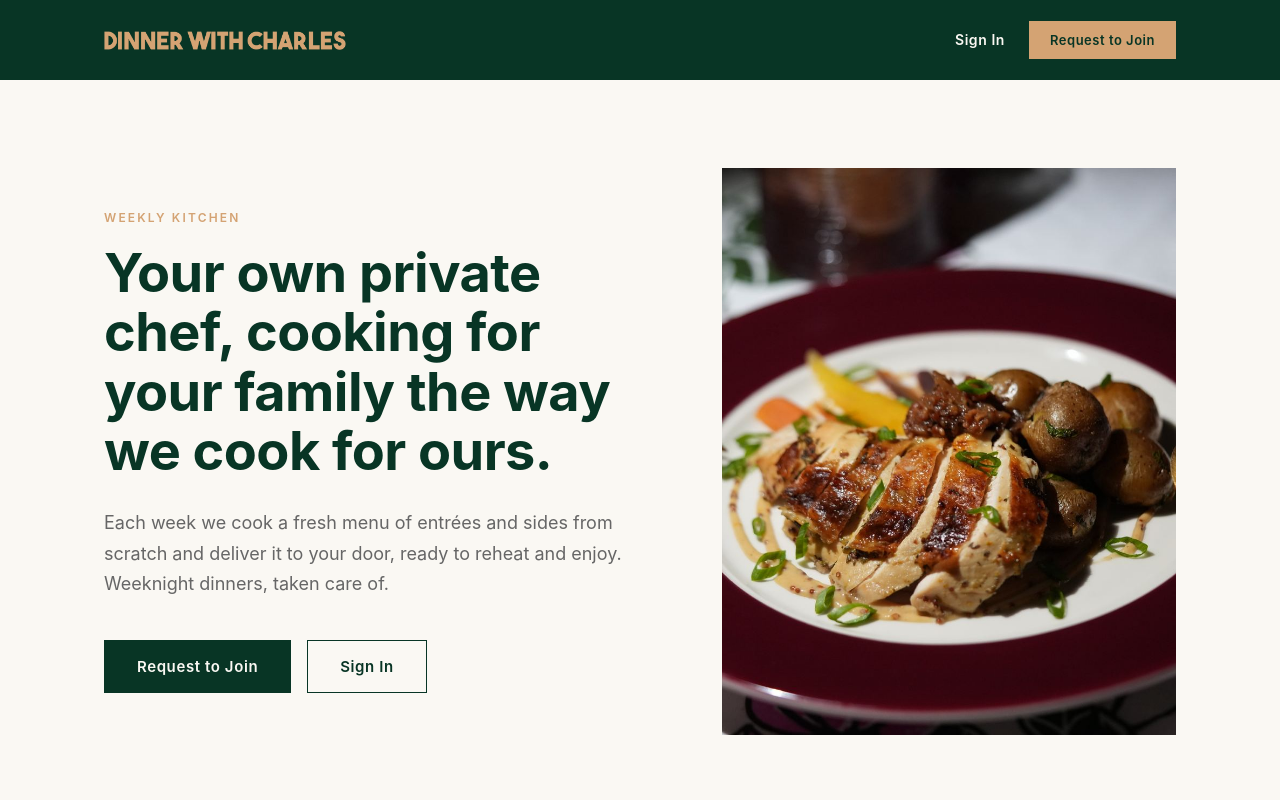
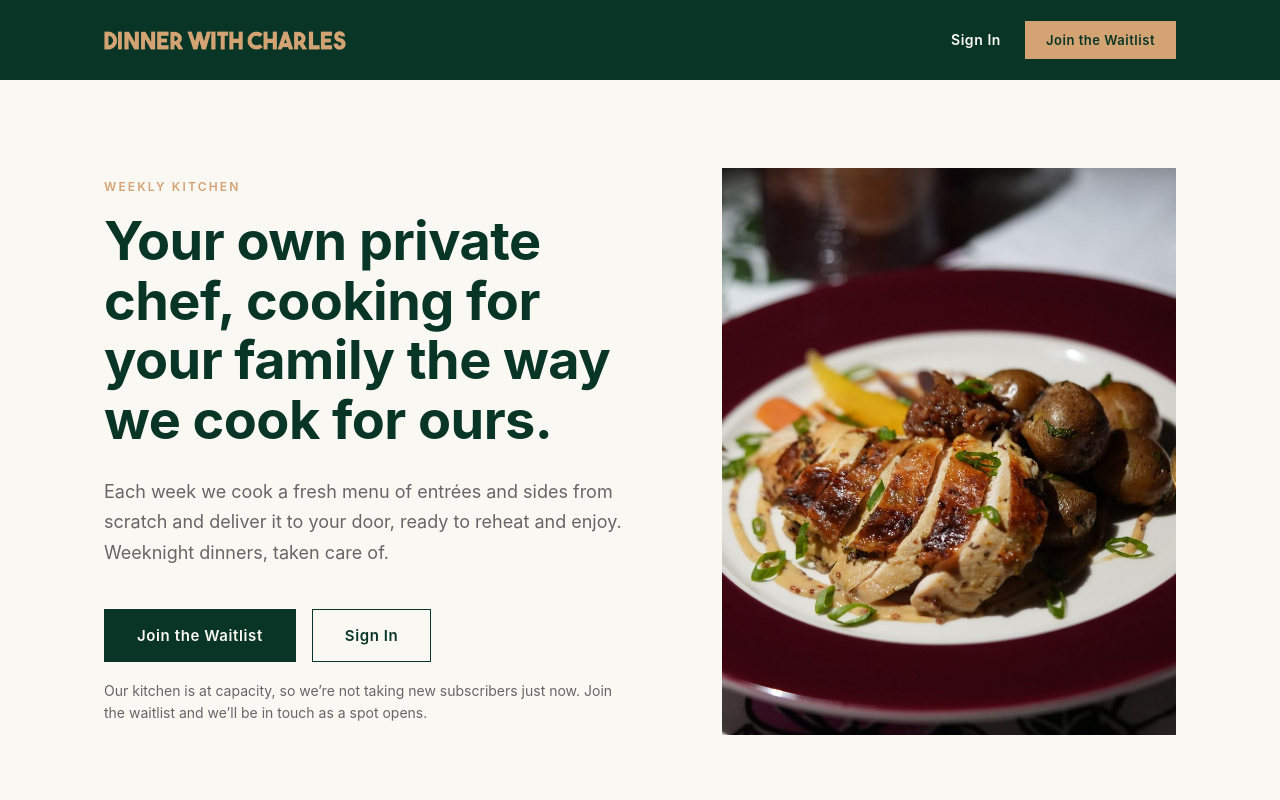
Before and after one commit to odonnellandrea/dinnerwithcharles, a React (Vite) app: page / in a window 1280 px wide. Shown: the top 800 px of the page. Built offline with nearby package versions, Linux system fonts and the light colour scheme; no server answers.

Commit message:
Waitlist: Join the Waitlist buttons and at-capacity messaging across the homepage, menu page, join form and pending screen
Co-Authored-By: Claude Fable 5.1 <noreply@anthropic.com>
Claude-Session: https://claude.ai/code/session_01DQuaJtLVWZY1FNstb3W5jC

```diff
--- a/src/components/LandingPage.jsx
+++ b/src/components/LandingPage.jsx
@@ -31,7 +31,7 @@ export default function LandingPage({ onSignIn, onJoin }) {
           <a href="/" className="landing-logo" aria-label="Dinner with Charles home"><img src="/Gold Horizontal Logo.png" alt="Dinner with Charles" /></a>
           <div className="landing-header-actions">
             <button className="landing-link" onClick={onSignIn}>Sign In</button>
-            <button className="landing-btn" onClick={onJoin}>Request to Join</button>
+            <button className="landing-btn" onClick={onJoin}>Join the Waitlist</button>
           </div>
         </div>
       </header>
@@ -46,9 +46,10 @@ export default function LandingPage({ onSignIn, onJoin }) {
               ready to reheat and enjoy. Weeknight dinners, taken care of.
             </p>
             <div className="landing-hero-actions">
-              <button className="landing-btn" onClick={onJoin}>Request to Join</button>
+              <button className="landing-btn" onClick={onJoin}>Join the Waitlist</button>
               <button className="landing-btn landing-btn--outline" onClick={onSignIn}>Sign In</button>
             </div>
+            <p className="landing-capacity">Our kitchen is at capacity, so we’re not taking new subscribers just now. Join the waitlist and we’ll be in touch as a spot opens.</p>
           </div>
           <img className="landing-hero-photo" src="/images/roast-chicken-wide.jpg" alt="Sliced roast chicken with mustard sauce, baby potatoes and carrots on a burgundy plate" />
         </div>
@@ -180,13 +181,14 @@ export default function LandingPage({ onSignIn, onJoin }) {
 
       <section className="landing-join">
         <div className="landing-wrap">
-          <p className="landing-eyebrow">Join us</p>
+          <p className="landing-eyebrow">Waitlist</p>
           <h2>Pull up a chair.</h2>
           <p>
-            Tell us a little about your household and we’ll be in touch to get your first week of dinners
-            on the table.
+            We’re cooking for as many families as our kitchen can hold right now, so we’re not taking new
+            subscribers at the moment. Tell us a little about your household and we’ll be in touch as soon
+            as a spot opens.
           </p>
-          <button className="landing-btn landing-btn--light" onClick={onJoin}>Request to Join</button>
+          <button className="landing-btn landing-btn--light" onClick={onJoin}>Join the Waitlist</button>
         </div>
       </section>
 
--- a/src/components/PendingApprovalApp.jsx
+++ b/src/components/PendingApprovalApp.jsx
@@ -6,14 +6,14 @@ export default function PendingApprovalApp({ user, onLogout }) {
       <div style={{ maxWidth: '600px', textAlign: 'center', background: 'white', padding: '40px', borderRadius: '12px', border: '1px solid #e0dbd1' }}>
         <img src="/Green Horizontal Logo.png" alt="Dinner with Charles" style={{ maxWidth: '200px', height: 'auto', marginBottom: '30px' }} />
 
-        <h1 style={{ color: '#083525', marginBottom: '16px' }}>Your Request Is Under Review</h1>
+        <h1 style={{ color: '#083525', marginBottom: '16px' }}>You're on the waitlist</h1>
 
         <p style={{ fontSize: '16px', color: '#666', marginBottom: '12px', lineHeight: '1.6' }}>
-          Thank you for your request to join Dinner with Charles. We'll review it and be in touch once you're approved.
+          Thank you for joining the Dinner with Charles waitlist. Our kitchen is at capacity just now, and we'll be in touch as soon as a spot opens for your household.
         </p>
 
         <p style={{ fontSize: '16px', color: '#666', marginBottom: '30px', lineHeight: '1.6' }}>
-          Come back and log in anytime to check your status. Once you're approved, you'll be able to start ordering.
+          Come back and sign in anytime to check your status. Once a spot opens and you're approved, you'll be able to start ordering.
         </p>
 
         <p style={{ fontSize: '14px', color: '#999', marginBottom: '20px' }}>
--- a/src/components/PublicMenu.jsx
+++ b/src/components/PublicMenu.jsx
@@ -141,10 +141,10 @@ export default function PublicMenu() {
             <img src="/Round Badge.png" alt="" style={{ width: '64px', height: '64px', display: 'block', margin: '0 auto 16px' }} />
             <p style={{ margin: 0, fontFamily: serif, fontWeight: '700', fontStyle: 'italic', fontSize: '17px', color: GREEN }}>Pull up a chair.</p>
             <p style={{ margin: '6px 0 18px', fontFamily: serif, fontStyle: 'italic', fontSize: '12.5px', color: MUTED, lineHeight: 1.5 }}>
-              $160 for 3 entrées and 2 sides, delivered Monday. Each dish feeds 2–3 people.
+              $160 for 3 entrées and 2 sides, delivered Monday. Each dish feeds 2–3 people. Our kitchen is at capacity just now; join the waitlist and we’ll be in touch as a spot opens.
             </p>
             <div style={{ display: 'grid', gridTemplateColumns: 'repeat(2, minmax(0, 1fr))', gap: '8px', maxWidth: '340px', margin: '0 auto' }}>
-              <a href="/?join=1" style={{ display: 'block', background: GREEN, border: `1px solid ${GREEN}`, color: PAGE, fontFamily: mono, fontSize: '11px', letterSpacing: '0.08em', padding: '11px 8px', textDecoration: 'none', textTransform: 'uppercase', textAlign: 'center', whiteSpace: 'nowrap' }}>Request to join</a>
+              <a href="/?join=1" style={{ display: 'block', background: GREEN, border: `1px solid ${GREEN}`, color: PAGE, fontFamily: mono, fontSize: '11px', letterSpacing: '0.08em', padding: '11px 8px', textDecoration: 'none', textTransform: 'uppercase', textAlign: 'center', whiteSpace: 'nowrap' }}>Join the waitlist</a>
               <a href="/" style={{ display: 'block', border: `1px solid ${GREEN}`, color: GREEN, fontFamily: mono, fontSize: '11px', letterSpacing: '0.08em', padding: '11px 8px', textDecoration: 'none', textTransform: 'uppercase', textAlign: 'center', whiteSpace: 'nowrap' }}>Sign in to order</a>
             </div>
           </div>
--- a/src/components/SignupApp.jsx
+++ b/src/components/SignupApp.jsx
@@ -349,10 +349,10 @@ export default function SignupApp({ onBack, resubmitFor, onResubmitted }) {
         <div style={{ maxWidth: '600px', textAlign: 'center', background: 'white', padding: '40px', borderRadius: '12px', border: '1px solid #e0dbd1' }}>
           <img src="/Green Horizontal Logo.png" alt="Dinner with Charles" style={{ maxWidth: '200px', height: 'auto', marginBottom: '30px' }} />
 
-          <h1 style={{ color: '#083525', marginBottom: '16px' }}>Request Received</h1>
+          <h1 style={{ color: '#083525', marginBottom: '16px' }}>You're on the waitlist</h1>
 
           <p style={{ fontSize: '16px', color: '#666', marginBottom: '12px', lineHeight: '1.6' }}>
-            Thank you for your request to join Dinner with Charles. We'll review it and be in touch once you're approved.
+            Thank you for joining the Dinner with Charles waitlist. Our kitchen is at capacity just now, and we'll be in touch as soon as a spot opens for your household.
           </p>
 
           <p style={{ fontSize: '16px', color: '#666', marginBottom: '30px', lineHeight: '1.6' }}>
@@ -379,7 +379,7 @@ export default function SignupApp({ onBack, resubmitFor, onResubmitted }) {
           {step === 1 && (
             <div style={{ marginBottom: '24px', padding: '16px', background: '#faf8f3', borderRadius: '8px', border: '1px solid #e0dbd1' }}>
               <p style={{ margin: '0', color: '#666', fontSize: '14px', lineHeight: '1.6' }}>
-                We'd love to have you join our community! After you submit your information, we'll review your request to ensure we're the right fit for your family's needs. You'll hear from us within a few days.
+                Our kitchen is at capacity right now, so we're not taking new subscribers at the moment. Tell us a little about your household to join the waitlist, and we'll be in touch as soon as a spot opens.
               </p>
             </div>
           )}
@@ -534,7 +534,7 @@ export default function SignupApp({ onBack, resubmitFor, onResubmitted }) {
               </button>
             ) : (
               <button onClick={handleSubmit} disabled={loading || loadingProfile} style={{ flex: 1, padding: '12px', background: '#083525', color: '#faf8f3', border: 'none', borderRadius: '6px', cursor: 'pointer', fontSize: '16px', fontWeight: '500', opacity: loading ? 0.5 : 1 }}>
-                {loading ? 'Submitting...' : isResubmit ? 'Resubmit Request' : 'Request to Join'}
+                {loading ? 'Submitting...' : isResubmit ? 'Resubmit Request' : 'Join the Waitlist'}
               </button>
             )}
           </div>
--- a/src/styles/landing.css
+++ b/src/styles/landing.css
@@ -116,6 +116,7 @@
   max-width: 520px;
 }
 .landing-hero-actions { display: flex; flex-wrap: wrap; gap: 16px; }
+.landing-capacity { margin: 18px 0 0 !important; font-size: 14px !important; line-height: 1.6 !important; color: var(--muted) !important; max-width: 480px; }
 .landing-hero-photo {
   width: 100%;
   aspect-ratio: 4 / 5;
```
